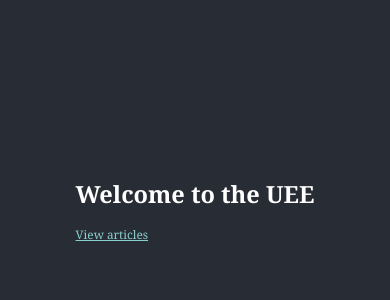
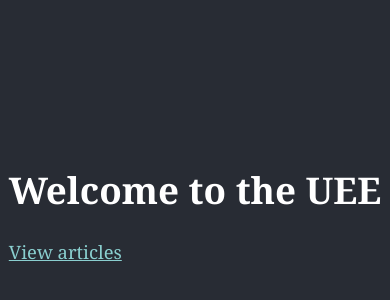
Before and after one commit to DigitalArchaeologyLab/uee2, a React (Create React App) app in the folder frontend/: page / in a window 390 px wide. Shown: the part 220-520 px from the top of the page. Built offline with nearby package versions, Linux system fonts and the light colour scheme.

Commit message:
Adjust font sizing for accessibility and responsiveness

```diff
--- a/frontend/src/App.css
+++ b/frontend/src/App.css
@@ -1,6 +1,6 @@
 .App {
   font-family: Cambria, Cochin, Georgia, Times, 'Times New Roman', serif;
-  font-size: calc(4px + 2vmin);
+  font-size: 115%;
 }
 
 .App a {
```
